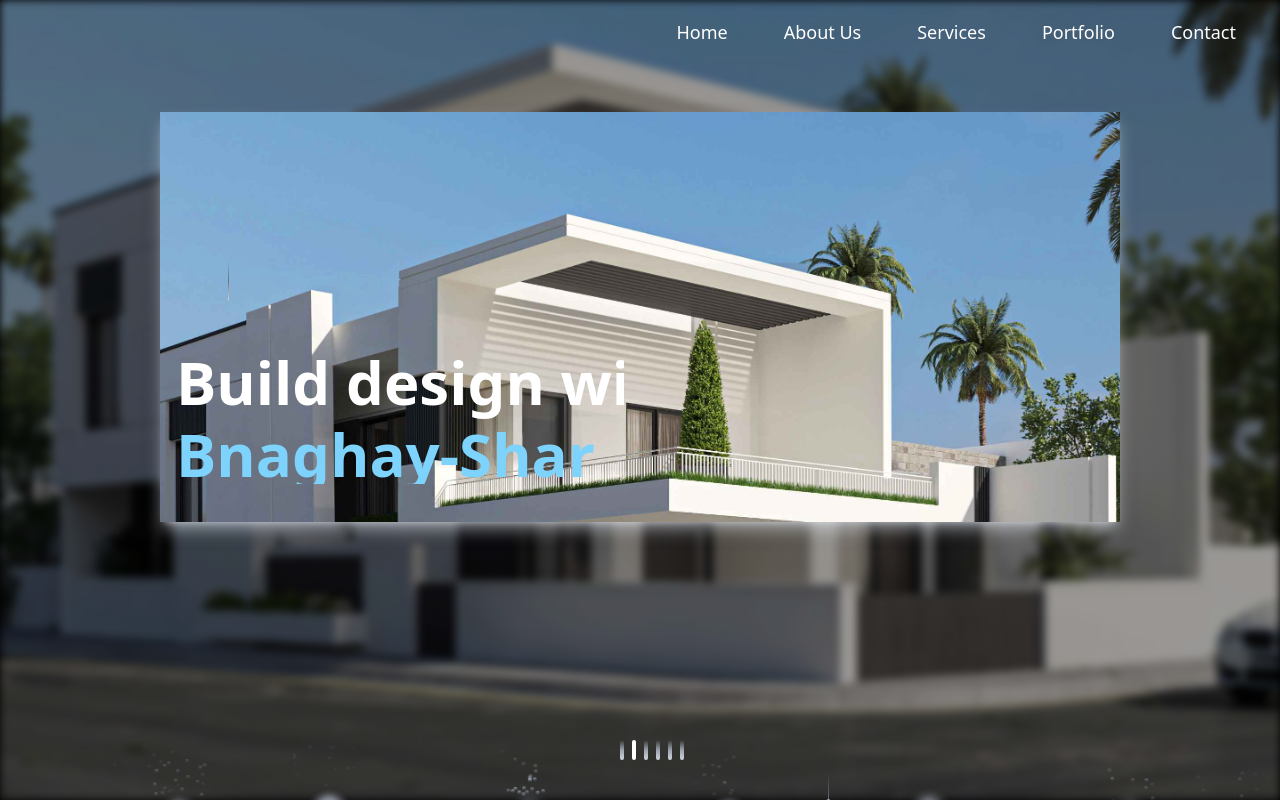
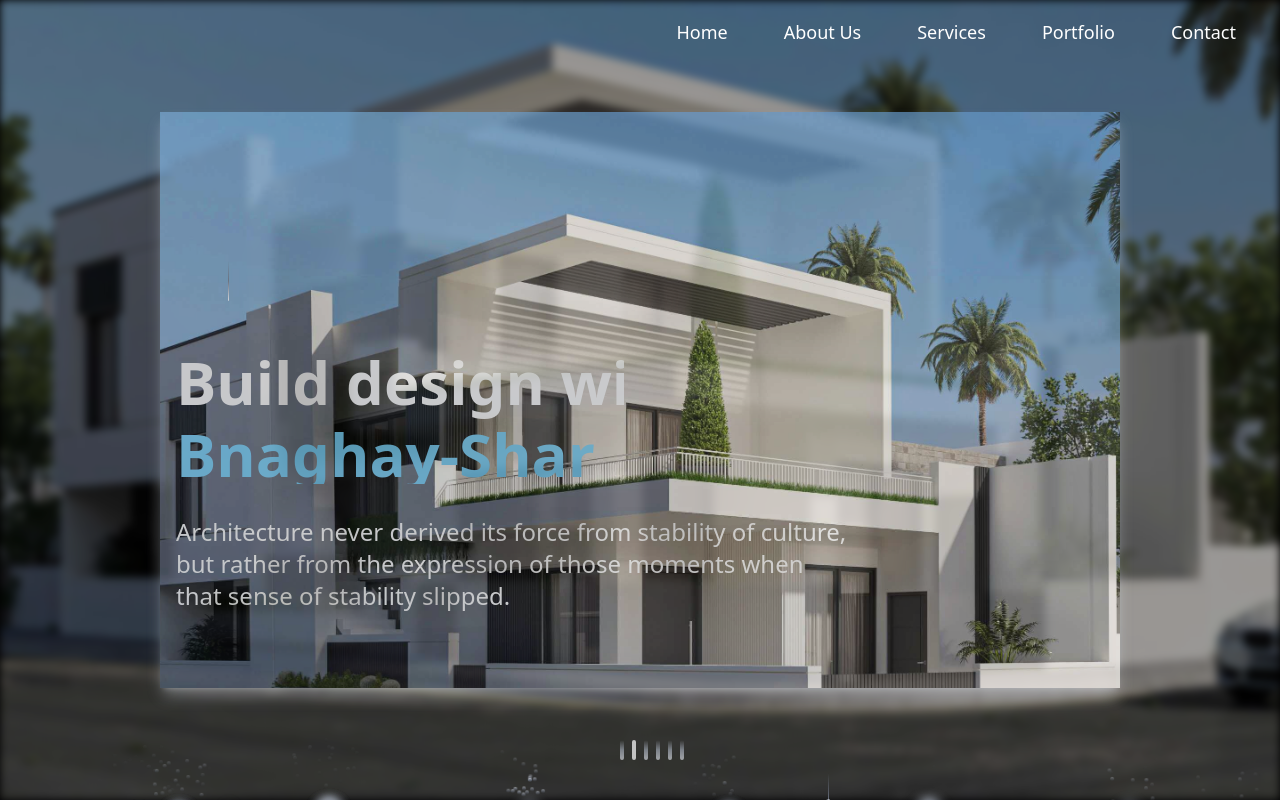
Before and after one commit to mzorab57/bnaghay-shar, a React (Vite) app: page / in a window 1280 px wide. Shown: the top 802 px of the page. Built offline with nearby package versions, Linux system fonts and the light colour scheme.

Commit message:
opacity hero

```diff
--- a/src/components/ui/typewriter-effect.tsx
+++ b/src/components/ui/typewriter-effect.tsx
@@ -84,10 +84,10 @@ export const TypewriterEffectSmooth = ({
       <motion.div
         className={`overflow-hidden w-full  pb-2 shadow-lg shadow-blue-50/50 `}
         initial={{
-          height: "0%",
+          opacity: "0%",
         }}
         animate={{
-          height: "100%",
+          opacity: "100%",
         }}
         transition={{
           duration: 2, // Animation duration for text reveal
```
